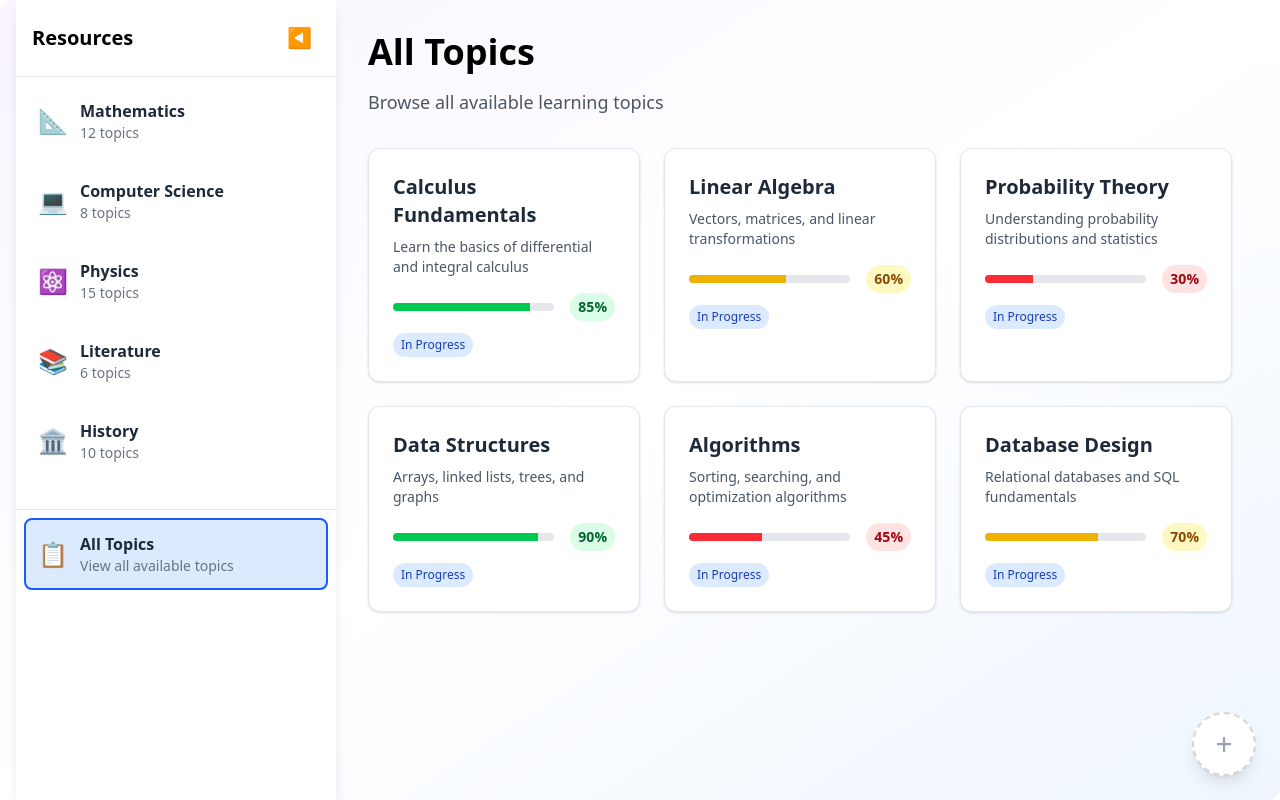
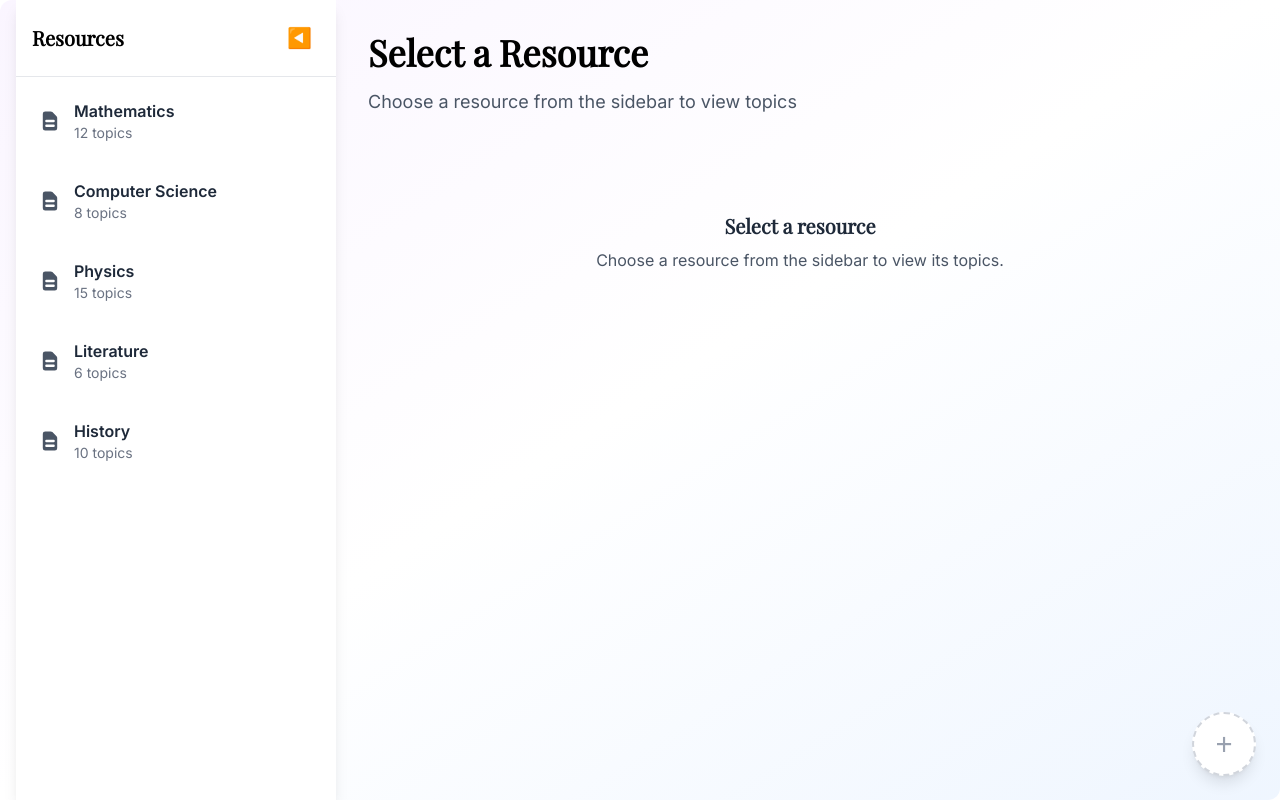
Before and after one commit to andyp1xe1/learnmaxxingFH25, a React (Vite) app in the folder learnmaxxing/: page /resources in a window 1280 px wide. Built offline with nearby package versions, Linux system fonts and the light colour scheme; a web font is replaced by a local one.

Commit message:
chore:improve resources page

```diff
--- a/learnmaxxing/src/ResourcesPage.tsx
+++ b/learnmaxxing/src/ResourcesPage.tsx
@@ -4,7 +4,6 @@ import FileUploadModal from './FileUploadModal';
 interface Resource {
   id: string;
   name: string;
-  icon: string;
   topicsCount: number;
 }
 
@@ -23,11 +22,11 @@ const ResourcesPage: React.FC = () => {
 
   // Sample data - replace with actual data from your backend
   const resources: Resource[] = [
-    { id: '1', name: 'Mathematics', icon: '📐', topicsCount: 12 },
-    { id: '2', name: 'Computer Science', icon: '💻', topicsCount: 8 },
-    { id: '3', name: 'Physics', icon: '⚛️', topicsCount: 15 },
-    { id: '4', name: 'Literature', icon: '📚', topicsCount: 6 },
-    { id: '5', name: 'History', icon: '🏛️', topicsCount: 10 },
+    { id: '1', name: 'Mathematics', topicsCount: 12 },
+    { id: '2', name: 'Computer Science', topicsCount: 8 },
+    { id: '3', name: 'Physics', topicsCount: 15 },
+    { id: '4', name: 'Literature', topicsCount: 6 },
+    { id: '5', name: 'History', topicsCount: 10 },
   ];
 
   const topics: Topic[] = [
@@ -41,13 +40,7 @@ const ResourcesPage: React.FC = () => {
 
   const filteredTopics = selectedResource
     ? topics.filter(topic => topic.category === selectedResource)
-    : topics;
-
-  const getCompletionColor = (percentage: number) => {
-    if (percentage >= 80) return 'bg-green-500';
-    if (percentage >= 50) return 'bg-yellow-500';
-    return 'bg-red-500';
-  };
+    : [];
 
   const handleUpload = async (files: File[]) => {
     console.log('Files to upload:', files);
@@ -73,11 +66,11 @@ const ResourcesPage: React.FC = () => {
           {/* Sidebar Header */}
           <div className="p-4 border-b border-gray-200 flex items-center justify-between">
             {isSidebarOpen && (
-              <h2 className="text-xl font-bold gradient-text">Resources</h2>
+              <h2 className="text-xl font-bold gradient-text font-playfair">Resources</h2>
             )}
             <button
               onClick={() => setIsSidebarOpen(!isSidebarOpen)}
-              className="p-2 rounded-lg hover:bg-gray-100 transition-colors duration-200"
+              className={`p-2 rounded-lg hover:bg-gray-100 transition-colors duration-200 ${!isSidebarOpen ? 'mx-auto' : ''}`}
             >
               <span className="text-xl">
                 {isSidebarOpen ? '◀' : '▶'}
@@ -92,23 +85,26 @@ const ResourcesPage: React.FC = () => {
                 key={resource.id}
                 onClick={() => setSelectedResource(resource.id)}
                 className={`
-                  w-full p-3 rounded-lg mb-2 text-left transition-all duration-200 group
+                  w-full p-3 rounded-lg mb-2 text-left transition-all duration-200 group relative
                   ${selectedResource === resource.id
-                    ? 'bg-purple-100 border-2 border-purple-600'
+                    ? 'bg-blue-100 border-2 border-blue-600'
                     : 'hover:bg-gray-50 border-2 border-transparent'
                   }
                 `}
+                title={!isSidebarOpen ? resource.name : undefined}
               >
-                <div className="flex items-center">
-                  <span className="text-2xl mr-3 flex-shrink-0">
-                    {resource.icon}
-                  </span>
+                <div className={`flex items-center ${!isSidebarOpen ? 'justify-center' : ''}`}>
+                  <div className="flex-shrink-0">
+                    <svg className="w-6 h-6 text-gray-600" fill="currentColor" viewBox="0 0 20 20" xmlns="http://www.w3.org/2000/svg">
+                      <path fillRule="evenodd" d="M4 4a2 2 0 012-2h4.586A2 2 0 0112 2.586L15.414 6A2 2 0 0116 7.414V16a2 2 0 01-2 2H6a2 2 0 01-2-2V4zm2 6a1 1 0 011-1h6a1 1 0 110 2H7a1 1 0 01-1-1zm1 3a1 1 0 100 2h6a1 1 0 100-2H7z" clipRule="evenodd"></path>
+                    </svg>
+                  </div>
                   {isSidebarOpen && (
-                    <div className="flex-1 min-w-0">
-                      <h3 className="font-semibold text-gray-800 truncate">
+                    <div className="flex-1 min-w-0 ml-3">
+                      <h3 className="font-semibold text-gray-800 truncate font-inter">
                         {resource.name}
                       </h3>
-                      <p className="text-sm text-gray-500">
+                      <p className="text-sm text-gray-500 font-inter">
                         {resource.topicsCount} topics
                       </p>
                     </div>
@@ -117,80 +113,45 @@ const ResourcesPage: React.FC = () => {
               </button>
             ))}
           </div>
-
-          {/* All Topics Button */}
-          <div className="p-2 border-t border-gray-200 mt-4">
-            <button
-              onClick={() => setSelectedResource(null)}
-              className={`
-                w-full p-3 rounded-lg text-left transition-all duration-200
-                ${selectedResource === null
-                  ? 'bg-blue-100 border-2 border-blue-600'
-                  : 'hover:bg-gray-50 border-2 border-transparent'
-                }
-              `}
-            >
-              <div className="flex items-center">
-                <span className="text-2xl mr-3 flex-shrink-0">📋</span>
-                {isSidebarOpen && (
-                  <div className="flex-1 min-w-0">
-                    <h3 className="font-semibold text-gray-800">All Topics</h3>
-                    <p className="text-sm text-gray-500">
-                      View all available topics
-                    </p>
-                  </div>
-                )}
-              </div>
-            </button>
-          </div>
         </div>
 
         {/* Main Content Area */}
         <div className="flex-1 p-8">
           {/* Header */}
           <div className="mb-8">
-            <h1 className="text-4xl font-bold gradient-text mb-4">
+            <h1 className="text-4xl font-bold gradient-text mb-4 font-playfair">
               {selectedResource
                 ? resources.find(r => r.id === selectedResource)?.name
-                : 'All Topics'
+                : 'Select a Resource'
               }
             </h1>
-            <p className="text-gray-600 text-lg">
-              {selectedResource
-                ? `Explore topics in ${resources.find(r => r.id === selectedResource)?.name}`
-                : 'Browse all available learning topics'
-              }
-            </p>
+            {!selectedResource && (
+              <p className="text-gray-600 text-lg font-inter">
+                Choose a resource from the sidebar to view topics
+              </p>
+            )}
           </div>
 
-          {/* Topics Grid */}
-          <div className="grid grid-cols-1 md:grid-cols-2 lg:grid-cols-3 gap-6">
+          {/* Topics List */}
+          <div className="space-y-4">
             {filteredTopics.map((topic) => (
               <div
                 key={topic.id}
-                className="bg-white rounded-xl p-6 shadow-sm border border-gray-200 hover:shadow-md transition-all duration-200 cursor-pointer group"
+                className="bg-white rounded-lg p-4 shadow-sm border border-gray-200 hover:shadow-md transition-all duration-200 cursor-pointer group flex items-center justify-between"
               >
-                <div className="mb-4">
-                  <h3 className="text-xl font-semibold text-gray-800 mb-2 group-hover:text-purple-600 transition-colors duration-200">
+                <div className="flex-1">
+                  <h3 className="text-lg font-semibold text-gray-800 mb-1 group-hover:text-purple-600 transition-colors duration-200 font-inter">
                     {topic.title}
                   </h3>
-                  <p className="text-gray-600 text-sm">
+                  <p className="text-gray-600 text-sm font-inter">
                     {topic.description}
                   </p>
                 </div>
 
-                {/* Progress Bar and Percentage */}
-                <div className="flex items-center justify-between mb-3">
-                  <div className="flex-1 mr-4">
-                    <div className="w-full h-2 bg-gray-200 rounded-full overflow-hidden">
-                      <div
-                        className={`h-full ${getCompletionColor(topic.completionPercentage)} transition-all duration-300`}
-                        style={{ width: `${topic.completionPercentage}%` }}
-                      />
-                    </div>
-                  </div>
+                {/* Percentage */}
+                <div className="ml-6">
                   <span className={`
-                    text-sm font-semibold px-2 py-1 rounded-full
+                    text-lg font-bold px-4 py-2 rounded-full font-inter
                     ${topic.completionPercentage >= 80
                       ? 'bg-green-100 text-green-800'
                       : topic.completionPercentage >= 50
@@ -201,26 +162,6 @@ const ResourcesPage: React.FC = () => {
                     {topic.completionPercentage}%
                   </span>
                 </div>
-
-                {/* Status Badge */}
-                <div className="flex justify-between items-center">
-                  <span className={`
-                    text-xs px-2 py-1 rounded-full font-medium
-                    ${topic.completionPercentage === 100
-                      ? 'bg-green-100 text-green-800'
-                      : topic.completionPercentage > 0
-                        ? 'bg-blue-100 text-blue-800'
-                        : 'bg-gray-100 text-gray-800'
-                    }
-                  `}>
-                    {topic.completionPercentage === 100
-                      ? 'Completed'
-                      : topic.completionPercentage > 0
-                        ? 'In Progress'
-                        : 'Not Started'
-                    }
-                  </span>
-                </div>
               </div>
             ))}
           </div>
@@ -228,14 +169,13 @@ const ResourcesPage: React.FC = () => {
           {/* Empty State */}
           {filteredTopics.length === 0 && (
             <div className="text-center py-16">
-              <div className="text-6xl mb-4">📚</div>
-              <h3 className="text-xl font-semibold text-gray-800 mb-2">
-                No topics available
+              <h3 className="text-xl font-semibold text-gray-800 mb-2 font-playfair">
+                {selectedResource ? 'No topics available' : 'Select a resource'}
               </h3>
-              <p className="text-gray-600">
+              <p className="text-gray-600 font-inter">
                 {selectedResource
                   ? 'This resource doesn\'t have any topics yet.'
-                  : 'Start by adding some learning resources.'
+                  : 'Choose a resource from the sidebar to view its topics.'
                 }
               </p>
             </div>
```
Also changed, not shown: learnmaxxing/src/FileUploadModal.tsx (+9 -9 lines).
